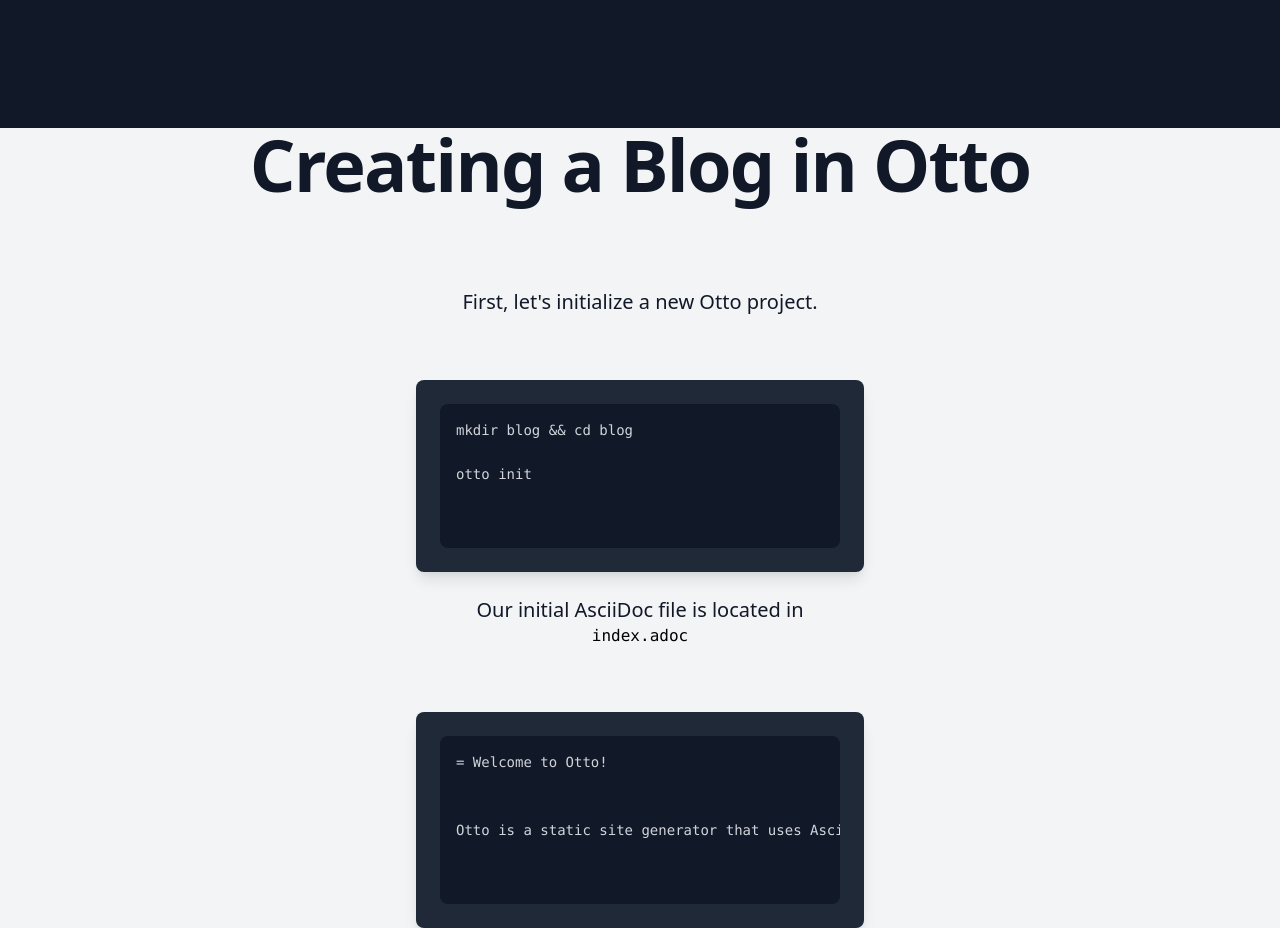
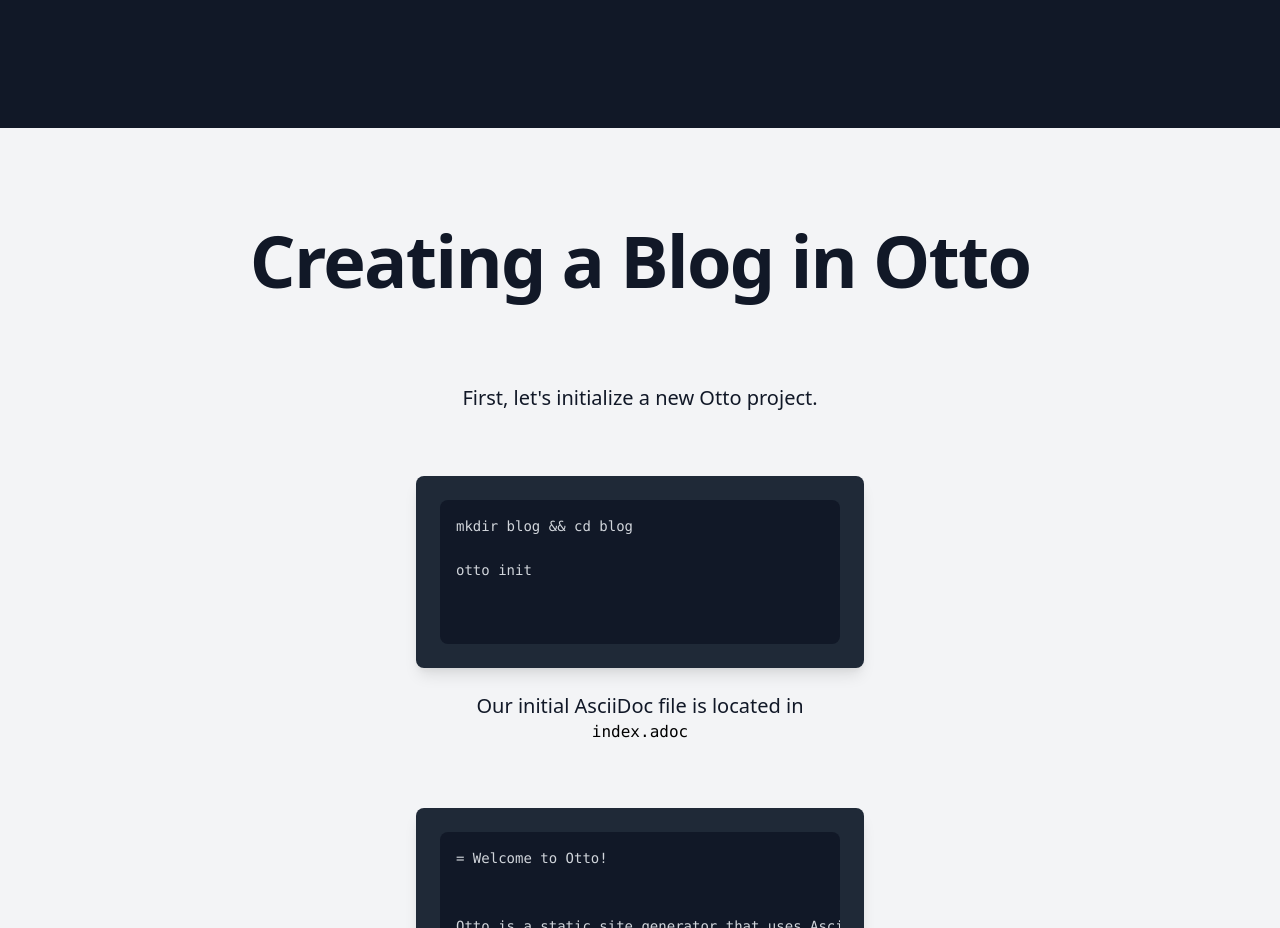
Before and after one commit to tacoda/otto, a plain HTML site: page docs/index.html in a window 1280 px wide. Shown: the part 2380-3308 px from the top of the page. Drawn offline with nearby package versions, Linux system fonts and the light colour scheme.

Commit message:
Fix heading placement

```diff
--- a/docs/index.html
+++ b/docs/index.html
@@ -173,7 +173,7 @@
                 <div
                     class="flex flex-col mt-48 pb-24 items-center justify-center min-h-screen bg-gray-100 px-4"
                 >
-                    <div class="mx-auto text-center mb-16">
+                    <div class="mx-auto text-center mt-24 mb-16">
                         <h1
                             class="text-5xl font-semibold tracking-tight text-gray-900 sm:text-7xl"
                         >
```
